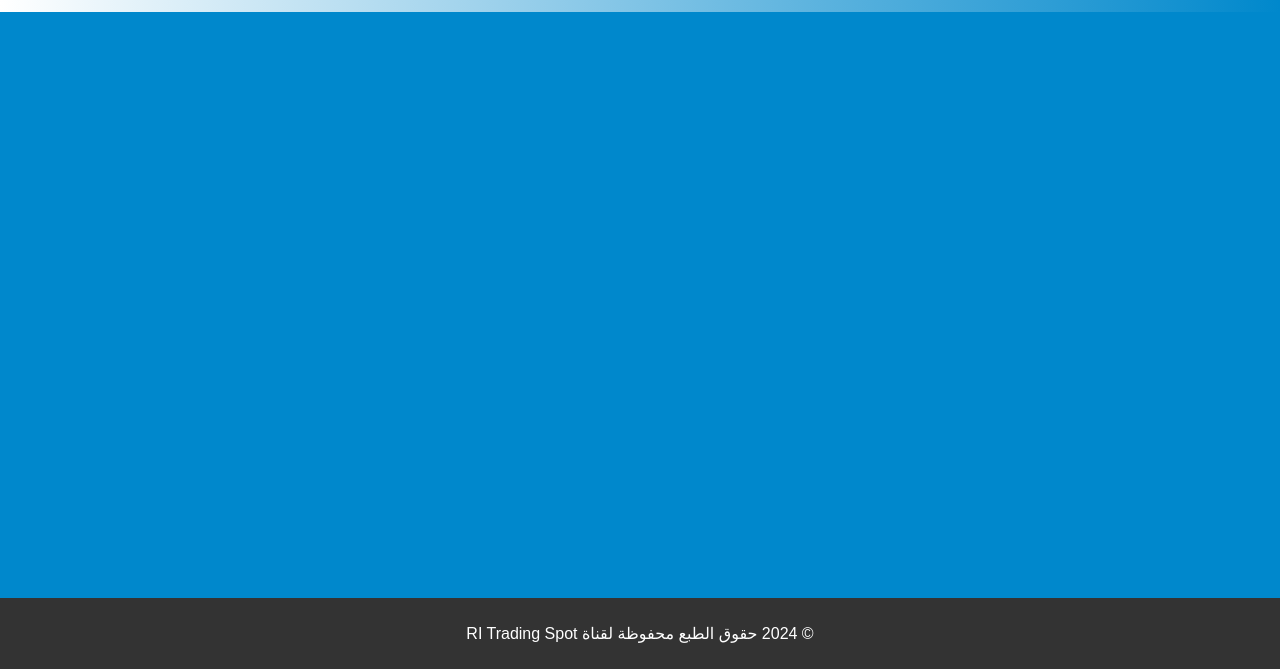
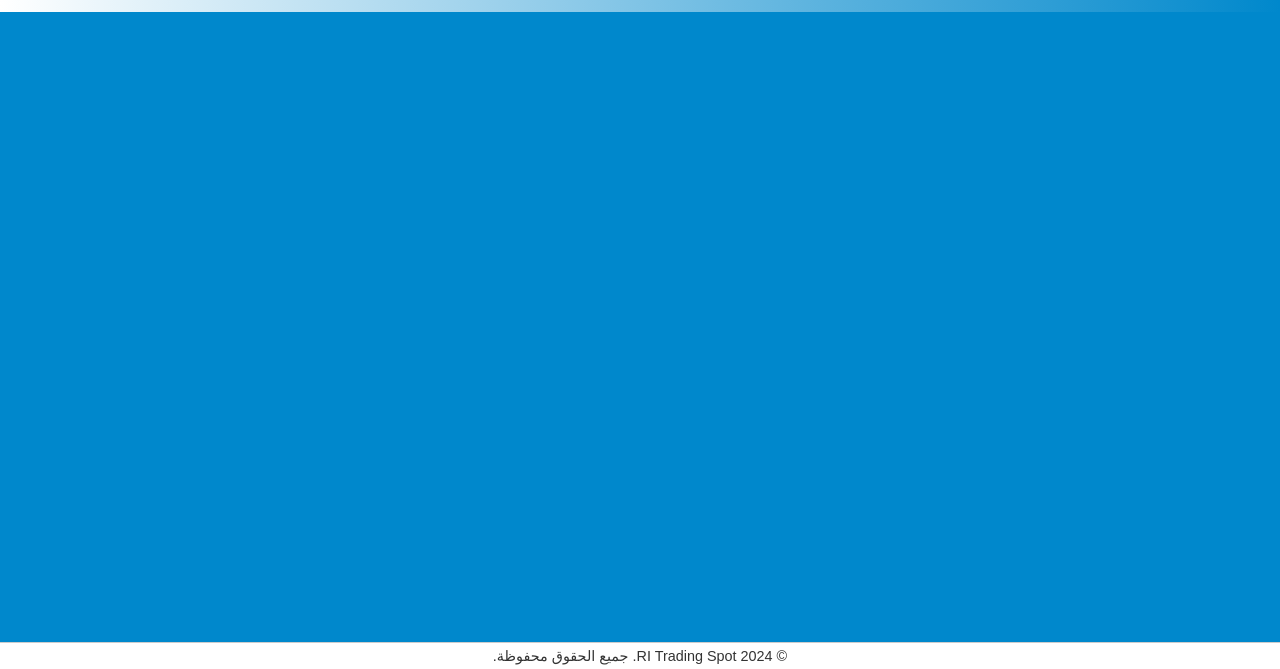
Before and after one commit to Tradingvip/Chart, a plain HTML site: page index.html in a window 1280 px wide. Shown: the part 131-800 px from the top of the page. Drawn offline with Linux system fonts and the light colour scheme; a script that the page names is missing.

Commit message:
Update index.html

```diff
--- a/index.html
+++ b/index.html
@@ -81,10 +81,16 @@
         }
 
         footer {
-            background-color: #333;
-            color: white;
-            padding: 10px;
+            background-color: #ffffff; /* لون خلفية الفوتر */
+            color: #333; /* لون النص */
+            padding: 5px 0; /* تقليل الحشوة لجعل الفوتر صغيرًا */
             text-align: center; /* توسيط نص حقوق الطبع */
+            border-top: 1px solid #cccccc; /* إضافة حد علوي خفيف */
+        }
+
+        .copyright {
+            font-size: 0.9em; /* حجم خط أصغر */
+            margin: 0; /* إزالة المسافة */
         }
 
         /* وسائل الإعلام لضبط التصميم للشاشات الصغيرة */
@@ -137,7 +143,7 @@
     </section>
 
     <footer>
-        <p>© 2024 حقوق الطبع محفوظة لقناة RI Trading Spot</p>
+        <p class="copyright">© 2024 RI Trading Spot. جميع الحقوق محفوظة.</p>
     </footer>
 
     <script src="https://s3.tradingview.com/tv.js"></script>
```
